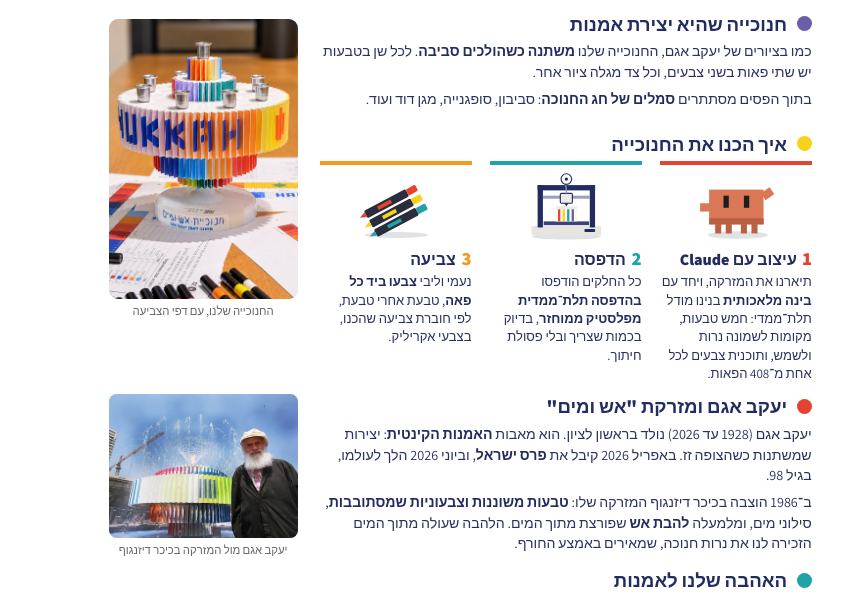
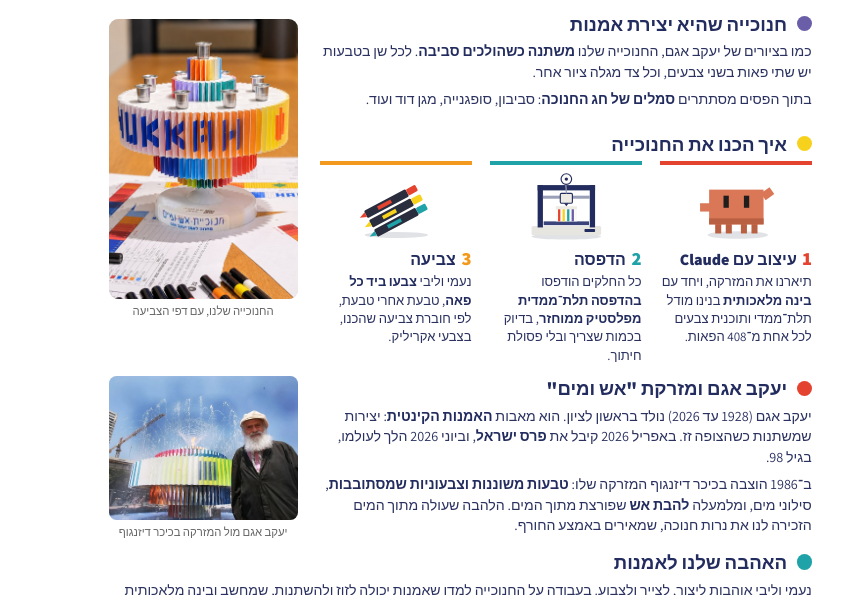
Before and after one commit to tikel1/agam-hanukkiah, a plain HTML site: page submission/one-pager.html in a window 1280 px wide. Shown: the part 211-806 px from the top of the page, without its empty margins (423-1280 px from the left). Drawn offline with Linux system fonts and the light colour scheme.

Commit message:
docs: shorter design step on the one-pager
Co-Authored-By: Claude Opus 5.5 <noreply@anthropic.com>

```diff
--- a/submission/one-pager.html
+++ b/submission/one-pager.html
@@ -103,7 +103,7 @@ figcaption { font-size: 8.5pt; color: #666; margin-top: 1mm; text-align: center;
   <rect x="24" y="22" width="72" height="46" fill="#d97757"/><rect x="24" y="60" width="72" height="8" fill="#b95f42"/>
   <rect x="43" y="30" width="7" height="16" fill="#1f1e1d"/><rect x="70" y="30" width="7" height="16" fill="#1f1e1d"/></svg></div>
         <h3><i>1</i>עיצוב עם Claude</h3>
-        <p>תיארנו את המזרקה, ויחד עם <b>בינה מלאכותית</b> בנינו מודל תלת־ממדי: חמש טבעות, מקומות לשמונה נרות ולשמש, ותוכנית צבעים לכל אחת מ־408 הפאות.</p>
+        <p>תיארנו את המזרקה, ויחד עם <b>בינה מלאכותית</b> בנינו מודל תלת־ממדי ותוכנית צבעים לכל אחת מ־408 הפאות.</p>
       </div>
       <div class="step" style="--c: var(--teal)">
         <div class="icon"><svg viewBox="0 0 120 90" aria-hidden="true"><ellipse cx="60" cy="84" rx="46" ry="4" fill="#0e1233" opacity=".12"/>
```
Also changed, not shown: 2 other files.
